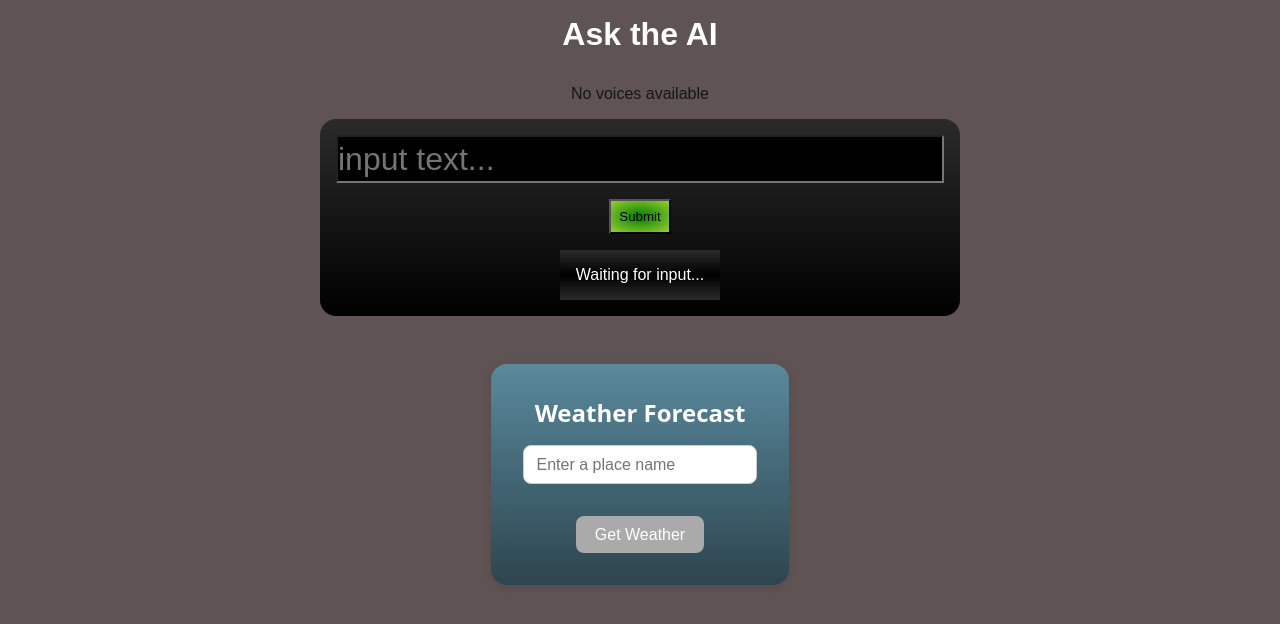
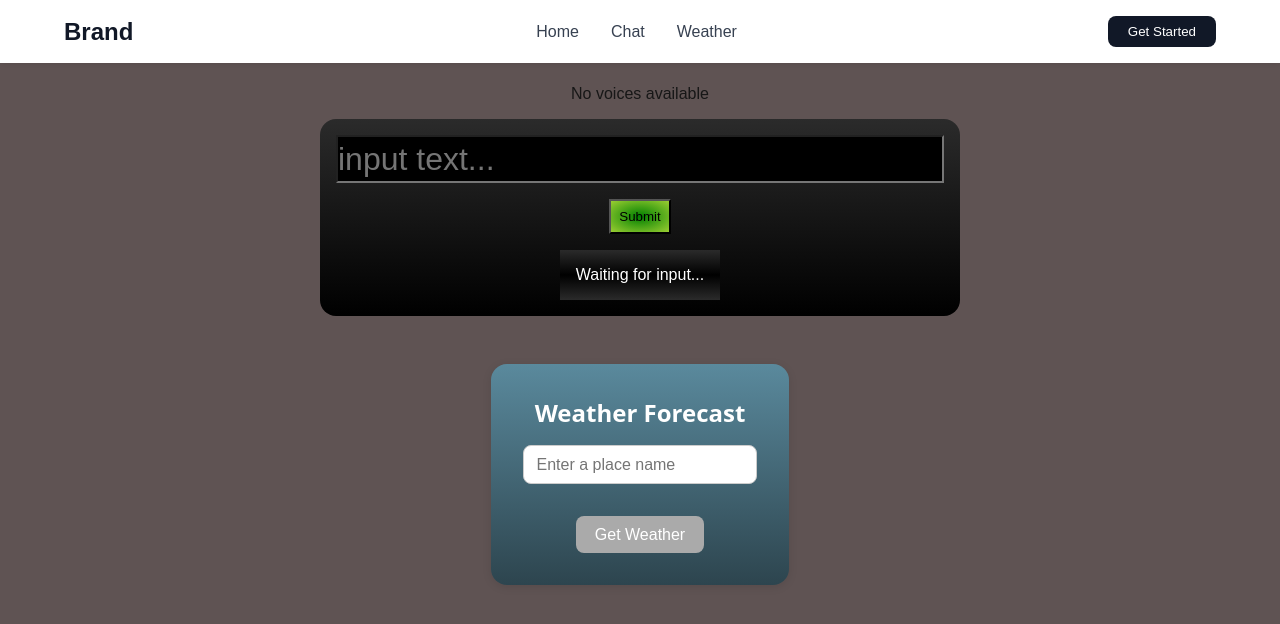
Before and after one commit to hemingus/ai-dashboard, a Next.js app: page / in a window 1280 px wide. Shown: the top 624 px of the page. Built offline with nearby package versions, Linux system fonts and the light colour scheme.

Commit message:
feat: added navbar component

```diff
--- /dev/null
+++ b/src/app/components/Navbar/Navbar.module.css
@@ -0,0 +1,104 @@
+.navbar {
+  width: 100%;
+  position: fixed;
+  top: 0;
+  left: 0;
+  z-index: 50;
+  background-color: #ffffff;
+  box-shadow: 0 2px 6px rgba(0, 0, 0, 0.08);
+}
+
+.navContainer {
+  max-width: 1200px;
+  margin: 0 auto;
+  display: flex;
+  align-items: center;
+  justify-content: space-between;
+  padding: 1rem 1.5rem;
+}
+
+.logo {
+  font-size: 1.5rem;
+  font-weight: bold;
+  text-decoration: none;
+  color: #111827;
+}
+
+.navLinks {
+  display: none;
+}
+
+.navLink {
+  margin-left: 2rem;
+  text-decoration: none;
+  color: #374151;
+  transition: color 0.2s ease-in-out;
+}
+
+.navLink:hover {
+  color: #000000;
+}
+
+.ctaWrapper {
+  display: none;
+}
+
+.ctaButton {
+  background-color: #111827;
+  color: white;
+  padding: 0.5rem 1.25rem;
+  border-radius: 0.5rem;
+  border: none;
+  cursor: pointer;
+  font-weight: 500;
+  transition: background-color 0.2s ease-in-out;
+}
+
+.ctaButton:hover {
+  background-color: #000000;
+}
+
+.mobileMenuButton {
+  background: none;
+  border: none;
+  cursor: pointer;
+  color: #374151;
+}
+
+.mobileNav {
+  display: block;
+  background-color: #ffffff;
+  box-shadow: 0 4px 6px rgba(0, 0, 0, 0.1);
+  padding: 1rem 1.5rem;
+}
+
+.mobileNavLink {
+  display: block;
+  margin-bottom: 1rem;
+  text-decoration: none;
+  color: #374151;
+  transition: color 0.2s ease-in-out;
+}
+
+.mobileNavLink:hover {
+  color: #000000;
+}
+
+/* Responsive styles */
+@media (min-width: 768px) {
+  .navLinks {
+    display: flex;
+  }
+
+  .ctaWrapper {
+    display: block;
+  }
+
+  .mobileMenuButton {
+    display: none;
+  }
+
+  .mobileNav {
+    display: none;
+  }
+}
--- /dev/null
+++ b/src/app/components/Navbar/Navbar.tsx
@@ -0,0 +1,72 @@
+"use client"
+
+import Link from "next/link";
+import { useState } from "react";
+import { Menu, X } from "lucide-react";
+import { motion } from "framer-motion";
+import styles from "./Navbar.module.css";
+
+const navLinks = [
+  { name: "Home", href: "/" },
+  { name: "Chat", href: "/chat" },
+  { name: "Weather", href: "/weather" }
+];
+
+export default function Navbar() {
+  const [open, setOpen] = useState(false);
+
+  return (
+    <nav className={styles.navbar}>
+      <div className={styles.navContainer}>
+        {/* Logo */}
+        <Link href="/" className={styles.logo}>
+          Brand
+        </Link>
+
+        {/* Desktop Nav */}
+        <div className={styles.navLinks}>
+          {navLinks.map((link) => (
+            <Link key={link.name} href={link.href} className={styles.navLink}>
+              {link.name}
+            </Link>
+          ))}
+        </div>
+
+        {/* CTA Button */}
+        <div className={styles.ctaWrapper}>
+          <button className={styles.ctaButton}>Get Started</button>
+        </div>
+
+        {/* Mobile Menu Button */}
+        <button
+          onClick={() => setOpen(!open)}
+          className={styles.mobileMenuButton}
+        >
+          {open ? <X size={28} /> : <Menu size={28} />}
+        </button>
+      </div>
+
+      {/* Mobile Nav */}
+      {open && (
+        <motion.div
+          initial={{ opacity: 0, y: -20 }}
+          animate={{ opacity: 1, y: 0 }}
+          exit={{ opacity: 0, y: -20 }}
+          className={styles.mobileNav}
+        >
+          {navLinks.map((link) => (
+            <Link
+              key={link.name}
+              href={link.href}
+              className={styles.mobileNavLink}
+              onClick={() => setOpen(false)}
+            >
+              {link.name}
+            </Link>
+          ))}
+          <button className={styles.ctaButton}>Get Started</button>
+        </motion.div>
+      )}
+    </nav>
+  );
+}
--- a/src/app/layout.tsx
+++ b/src/app/layout.tsx
@@ -1,6 +1,7 @@
 import type { Metadata } from "next";
 import { Geist, Geist_Mono } from "next/font/google";
 import "./globals.css";
+import Navbar from "@/app/components/Navbar/Navbar";
 
 const geistSans = Geist({
   variable: "--font-geist-sans",
@@ -25,6 +26,7 @@ export default function RootLayout({
   return (
     <html lang="en">
       <body className={`${geistSans.variable} ${geistMono.variable}`}>
+        <Navbar />
         {children}
       </body>
     </html>
```
